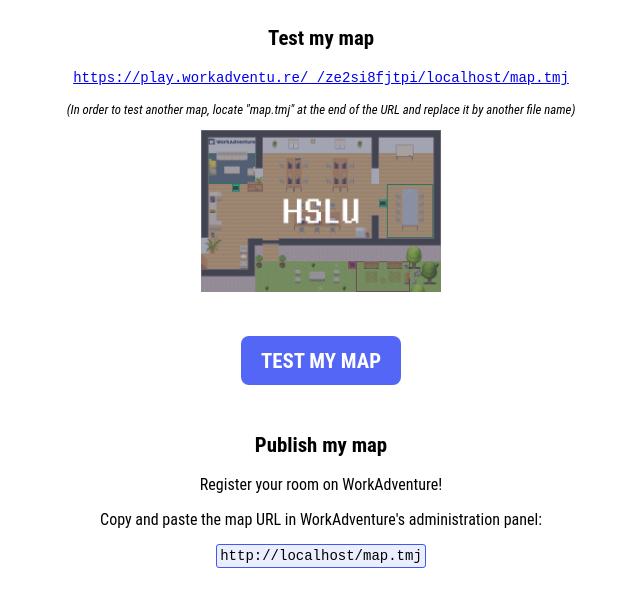
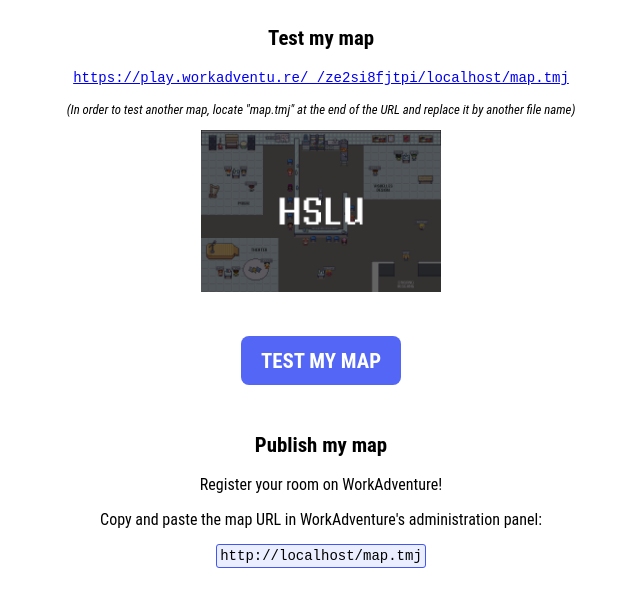
Before and after one commit to dezentrum/HSLU, a plain HTML site: page index.html in a window 1280 px wide. Shown: the part 117-726 px from the top of the page, without its empty margins (319-959 px from the left). Drawn offline with Linux system fonts and the light colour scheme.

Commit message:
Deploying to gh-pages from master @ 1b5890533a5b83196643bd29a4df3d0c6761fc56 🚀

```diff
--- a/index.html
+++ b/index.html
@@ -151,7 +151,7 @@
                 <h2>Test my map</h2>
                 <p><a id="testMapURL" href="#" class="url"></a></p>
                 <p class="tips">(In order to test another map, locate "map.tmj" at the end of the URL and replace it by another file name)</p>
-                <img src="./assets/map-ccf18ac7.png" alt="Map thumbnail" class="map">
+                <img src="./assets/map-2f1a9061.png" alt="Map thumbnail" class="map">
                 <p><a id="testMapBtnURL" href="#" class="button">Test my map</a></p>
             </section>
 
```
Also changed, not shown: assets/map-2f1a9061.png (added), assets/map-ccf18ac7.png (deleted), conference-chunk-1-22b6087f.png (renamed from conference-chunk-1-96ac6ae2.png), map-chunk-1-9c4cffff.png (renamed from map-chunk-1-b2566d0b.png), map.png, 2 other files.
